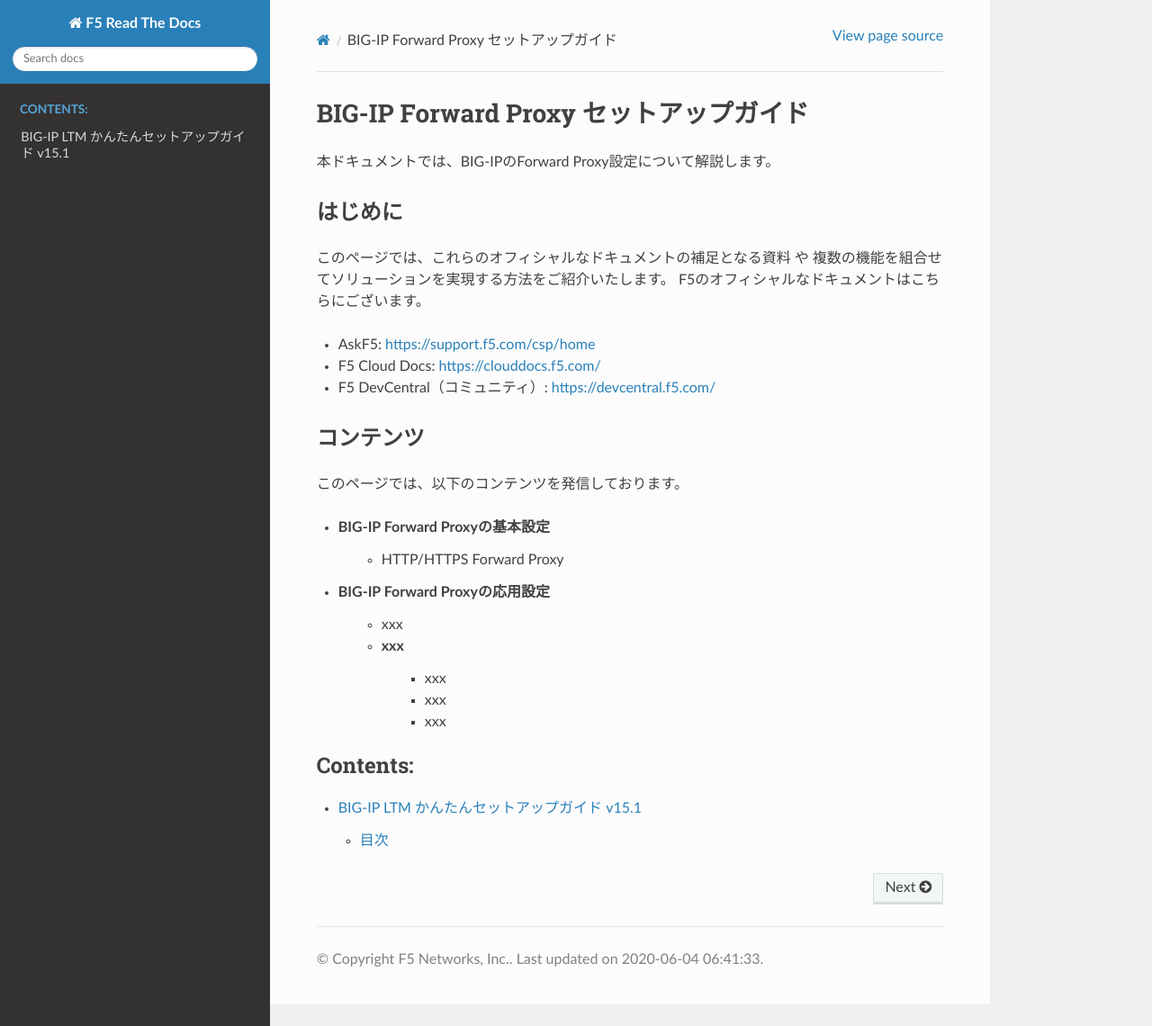
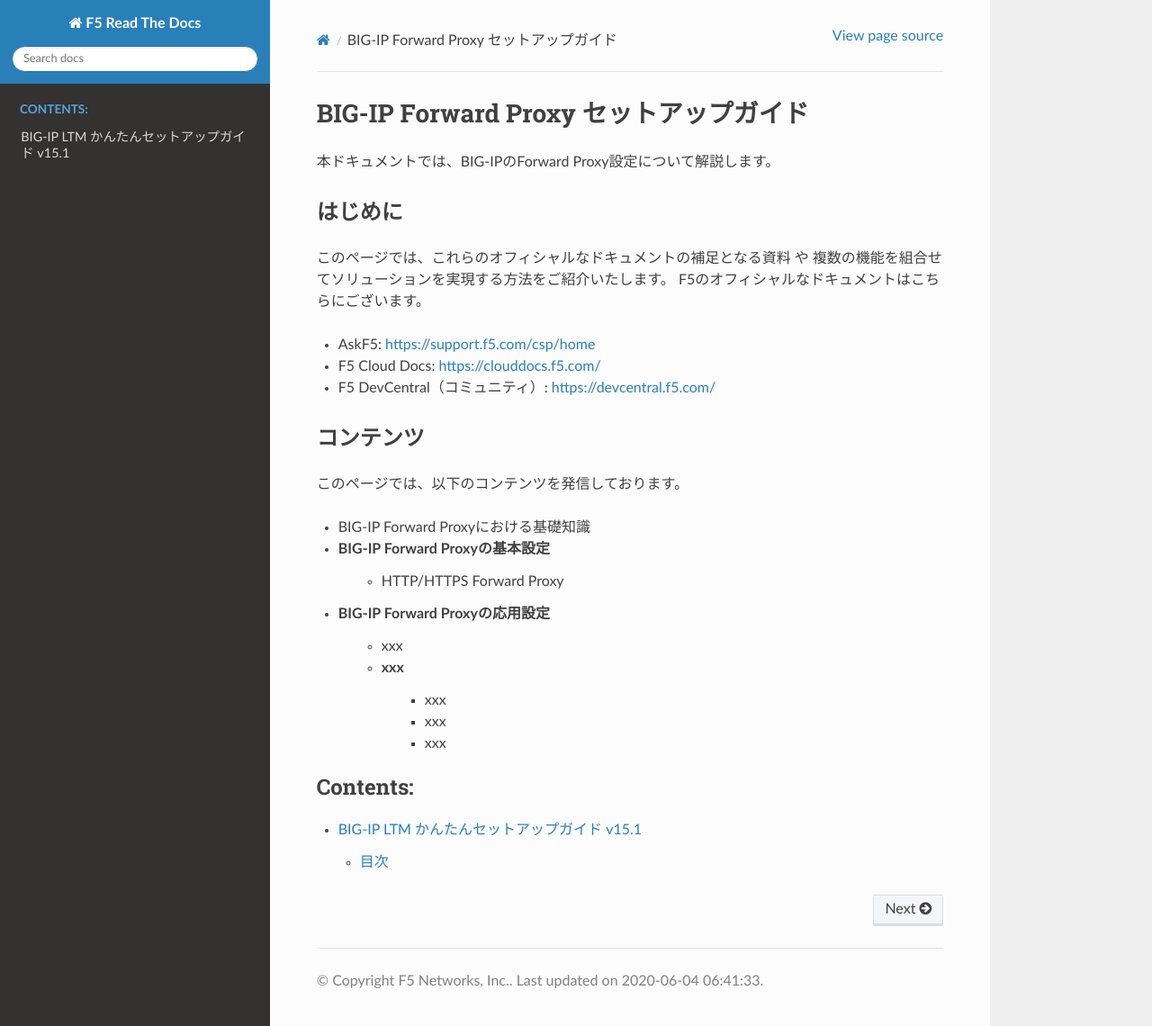
Before and after one commit to ttsuji777/bigip-fwdproxy-jp, a Sphinx documentation site: the page built from docs/index.rst, in a window 1280 px wide and 1140 px high. Shown: the whole window at 90% size. Built offline with Sphinx 7.4.7 and the Read the Docs theme 2.0.0, drawn with Linux system fonts in a browser that asks for light colours.

Commit message:
no message

```diff
--- a/docs/index.rst
+++ b/docs/index.rst
@@ -19,6 +19,7 @@
 --------------------------------
 このページでは、以下のコンテンツを発信しております。
 
+- BIG-IP Forward Proxyにおける基礎知識
 - BIG-IP Forward Proxyの基本設定
         - HTTP/HTTPS Forward Proxy
 - BIG-IP Forward Proxyの応用設定
```
